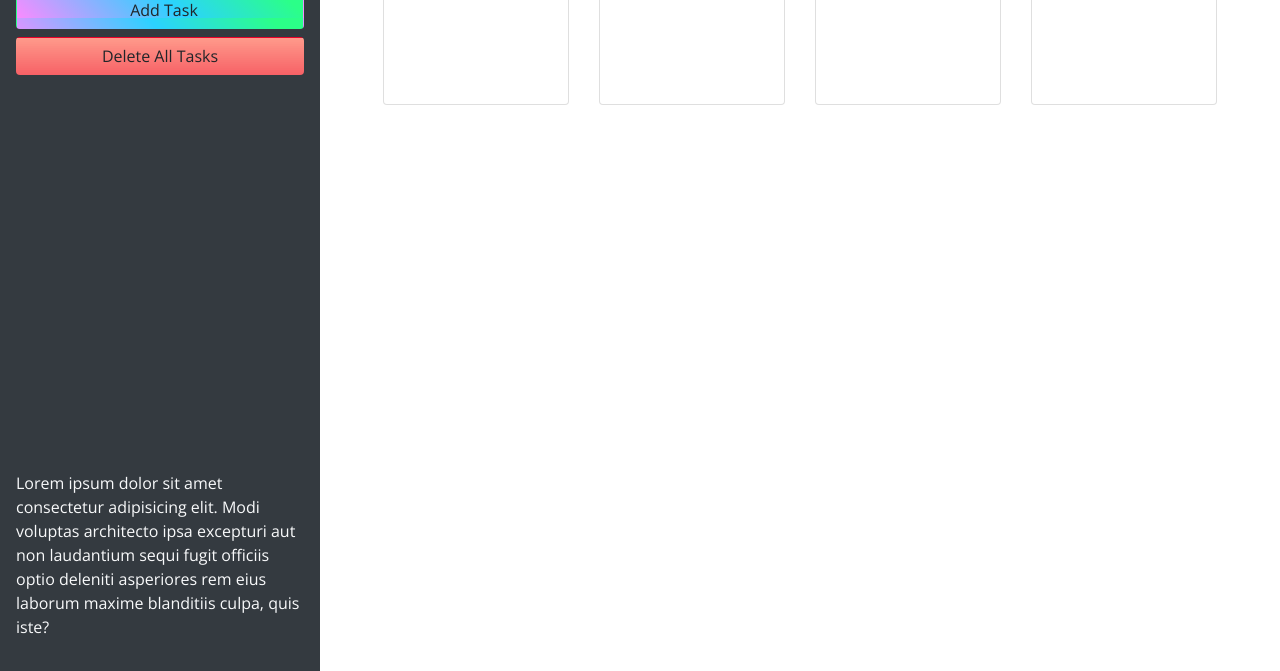
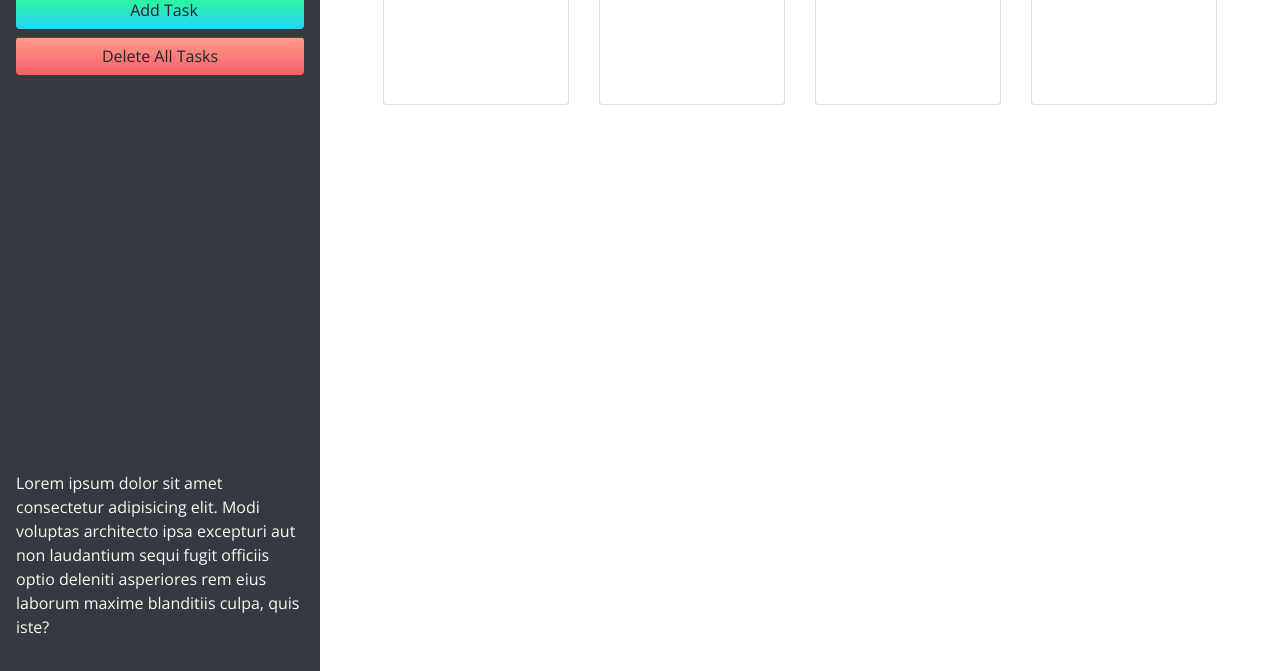
Before and after one commit to jmrendon48/taskmaster-pro, a plain HTML site: page index.html in a window 1280 px wide. Shown: the part 129-800 px from the top of the page. Drawn offline with nearby package versions, Linux system fonts and the light colour scheme; a web font is replaced by a local one.

Commit message:
fixed add/save button background size

```diff
--- a/assets/css/style.css
+++ b/assets/css/style.css
@@ -46,7 +46,8 @@ h6 {
     background-color: #FA8BFF;
     background-image: linear-gradient(45deg, #FA8BFF 0%, #2BD2FF 52%, #2BFF88 90%);
     transition: all .5s ease-out;
-    background-position: 0 -10px;
+    background-size: 1px 100px;
+    background-position: 0px -10px;
 }
 
 .btn-close, .btn-delete {
```
